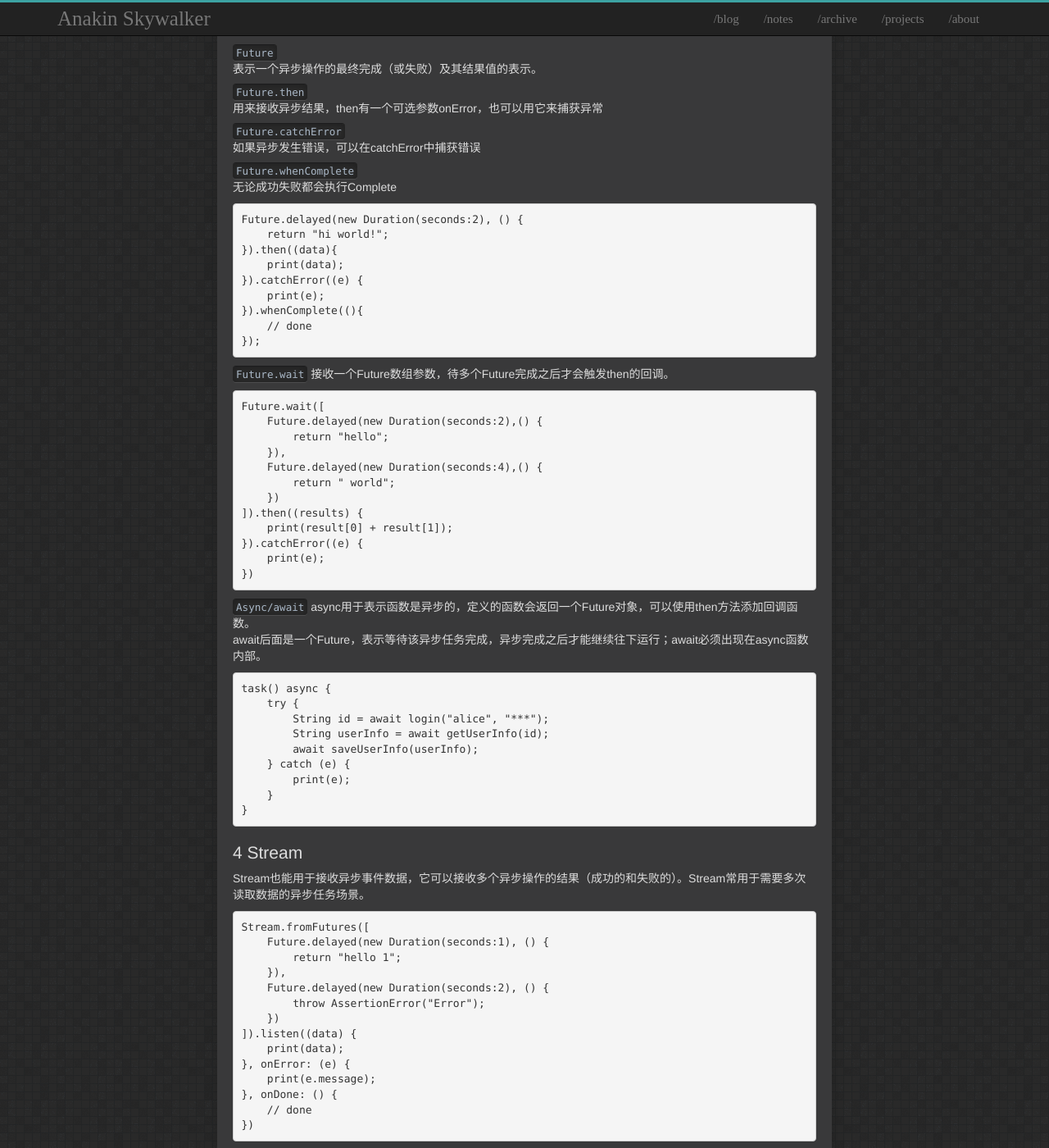
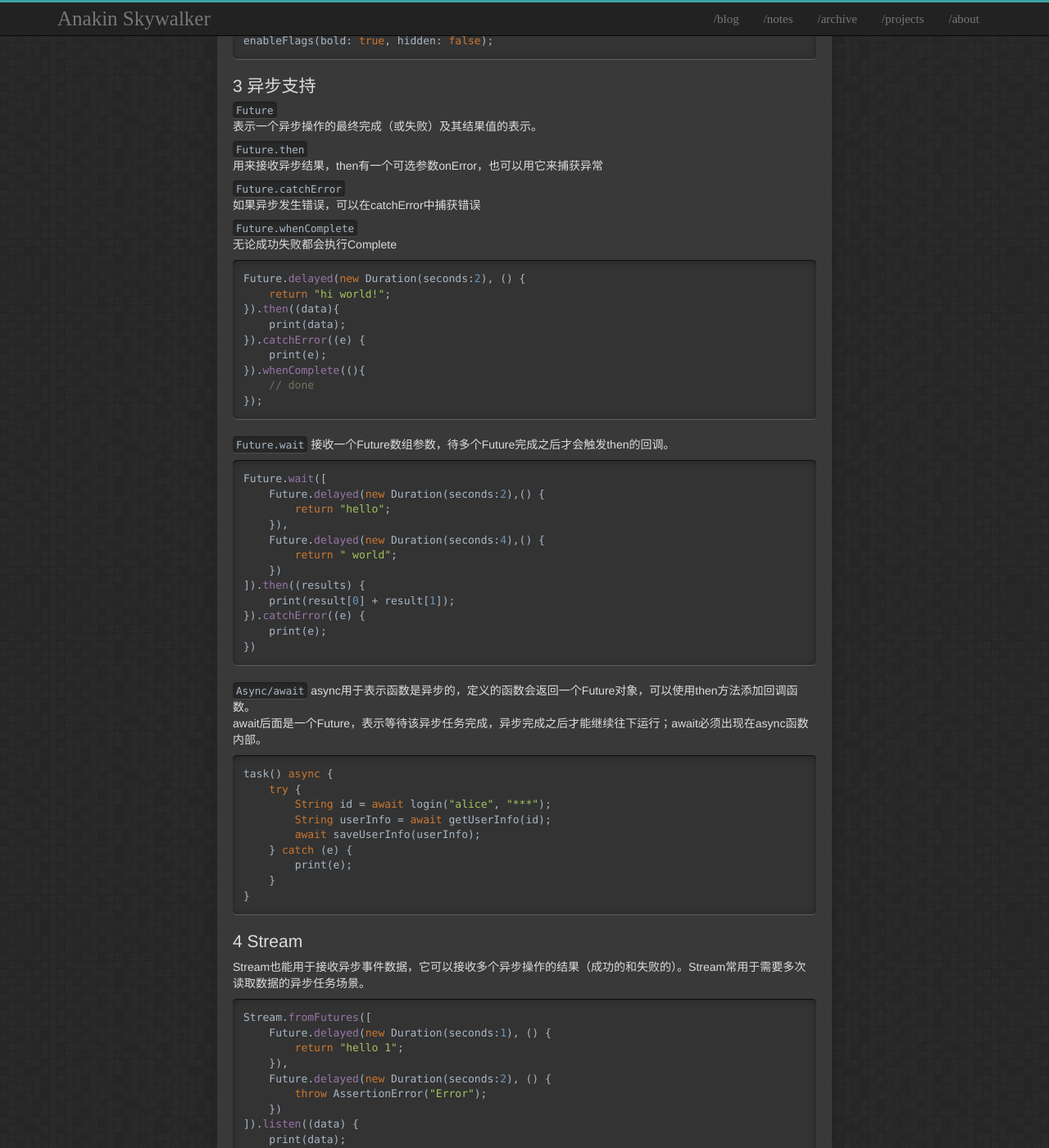
Before and after one commit to AnakinSkyW/AnakinSkyW.github.io, a Jekyll site: the page built from _posts/flutter/2020-09-09-Dart语言.md, in a window 1280 px wide and 1400 px high, scrolled down 1399 px. Shown: the whole window at 82% size. Built offline with Jekyll 4.4.1, drawn with Linux system fonts in a browser that asks for light colours; comment, search, counter and statistics services are not loaded; some of the changed text lies outside the part shown.

Commit message:
:lipstick: 更新code样式

````diff
--- a/_posts/flutter/2020-09-09-Dart语言.md
+++ b/_posts/flutter/2020-09-09-Dart语言.md
@@ -36,13 +36,13 @@ bool isNoble(int atomicNumber) {
 
 只包含一个表达式的函数，可以简写成
 
-```Dart
+```dart
 bool isNoble (int atomicNumber) => _nobleGases[atomicNumber] != null;
 ```
 
 函数作为变量
 
-```Dart
+```dart
 var say = (str) {
     print(str);
 };
@@ -51,7 +51,7 @@ say("Hello World");
 
 函数作为参数传递
 
-```Dart
+```dart
 void execute(var callback) {
     callback();
 }
@@ -59,7 +59,8 @@ execute(()=> print("***"));
 ```
 
 函数的可选位置参数
-```Dart
+
+```dart
 String say(String from, String msg, [String device]) {
     var result = '$from says $msg';
     if (device != null) {
@@ -75,7 +76,7 @@ say('Bob', 'Howdy', 'smoke signal');
 
 指定命名参数
 
-```Dart
+```dart
 void enableFlags({bool bold, bool hidden}) {
     // ...
 }
@@ -96,7 +97,7 @@ enableFlags(bold: true, hidden: false);
 `Future.whenComplete`
 无论成功失败都会执行Complete
 
-```Dart
+```dart
 Future.delayed(new Duration(seconds:2), () {
     return "hi world!";
 }).then((data){
@@ -111,7 +112,7 @@ Future.delayed(new Duration(seconds:2), () {
 `Future.wait`
 接收一个Future数组参数，待多个Future完成之后才会触发then的回调。
 
-```Dart
+```dart
 Future.wait([
     Future.delayed(new Duration(seconds:2),() {
         return "hello";
@@ -130,7 +131,7 @@ Future.wait([
 async用于表示函数是异步的，定义的函数会返回一个Future对象，可以使用then方法添加回调函数。
 await后面是一个Future，表示等待该异步任务完成，异步完成之后才能继续往下运行；await必须出现在async函数内部。
 
-```Dart
+```dart
 task() async {
     try {
         String id = await login("alice", "***");
@@ -146,7 +147,7 @@ task() async {
 
 Stream也能用于接收异步事件数据，它可以接收多个异步操作的结果（成功的和失败的）。Stream常用于需要多次读取数据的异步任务场景。
 
-```Dart
+```dart
 Stream.fromFutures([
     Future.delayed(new Duration(seconds:1), () {
         return "hello 1";
````
